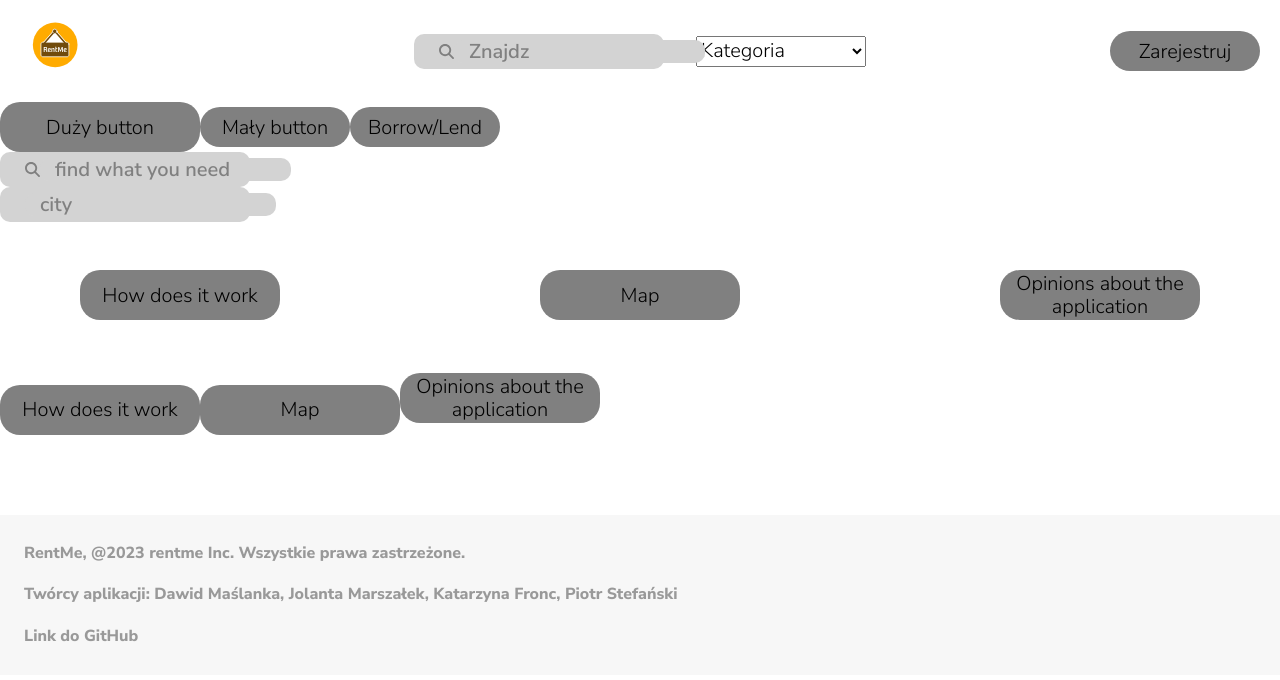
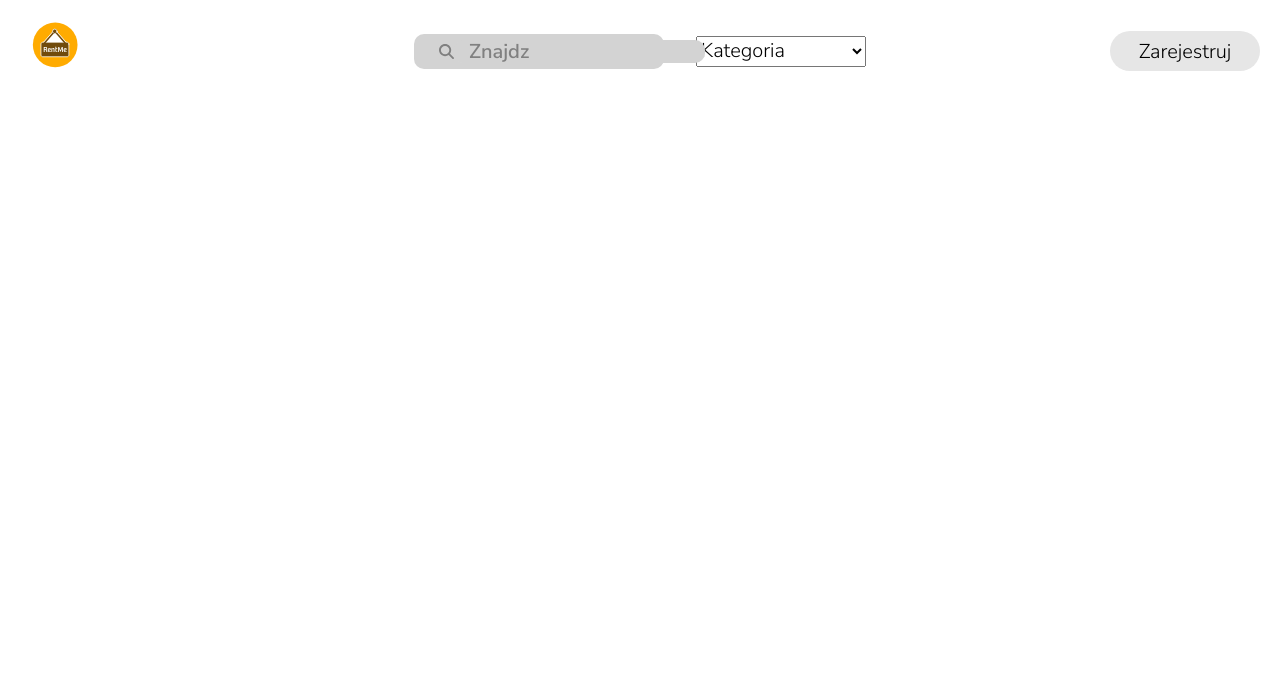
Before and after one commit to infoshareacademy/jfdzr9-team-ArchITects-of-the-safe-Universe, a React (Vite) app: page / in a window 1280 px wide. Shown: the top 680 px of the page. Built offline with nearby package versions, Linux system fonts and the light colour scheme.

Commit message:
Routing was prepared

```diff
--- a/package.json
+++ b/package.json
@@ -29,7 +29,7 @@
     "@testing-library/react": "^14.0.0",
     "@types/jest": "^29.5.0",
     "@types/node": "^18.15.3",
-    "@types/react": "^18.0.28",
+    "@types/react": "^18.0.29",
     "@types/react-dom": "^18.0.11",
     "@types/styled-components": "^5.1.26",
     "@typescript-eslint/eslint-plugin": "^5.55.0",
--- a/src/App.tsx
+++ b/src/App.tsx
@@ -1,35 +1,31 @@
 import GlobalStyle from "../theme/globalStyles";
-import { ButtonM, ButtonS } from "./components/Buttons/Button.styled";
-import { SmallButton } from "./components/Buttons/SmallButton.component";
-import { Input } from "./components/Input/Input.component";
-import SearchIcon from "./assets/magnifying-glass-solid.svg";
-import BottomNavigation from "./components/BottomNavigation/BottomNavigation.components";
-import { Footer } from "./Footer/Footer.styled";
+// import { Footer } from "./Footer/Footer.component.styled";
+import { BrowserRouter, Routes } from "react-router-dom";
 import Header from "./components/Header/Header";
+// import { MainPage } from "./pages/MainPage";
+
 function App() {
   return (
     <>
       <GlobalStyle />
-      <Header />
-      <ButtonM>Duży button</ButtonM>
-      <ButtonS>Mały button</ButtonS>
-      {/* button zmieniający kolor w zależności który jest aktywny. Biała ramka powinna zniknąć jak będą podłączone style globalne */}
-      <SmallButton>Borrow/Lend</SmallButton>
-      <Input icon={SearchIcon} placeholder="find what you need"></Input>
-      <Input placeholder="city"></Input>
-      <BottomNavigation howWork={"howWork"} map={"map"} opinion={"opinion"} />
-      <Footer>
-        <div>
-          <h4>RentMe, @2023 rentme Inc. Wszystkie prawa zastrzeżone.</h4>
-        </div>
-        <div>
-          <h4>Twórcy aplikacji: Dawid Maślanka, Jolanta Marszałek, Katarzyna Fronc, Piotr Stefański</h4>
-        </div>
-        <div>
-          <h4>Link do GitHub</h4>
-        </div>
-      </Footer>
+      <BrowserRouter>
+        <Header />
+        <Routes>
+          {/* <Route path="/" element={<MainPage />} /> */}
+          {/* <Route path="/:howDoestItWork" element={<HowDoesItWork />} /> */}
+          {/* <Route path="/:howDoestItWork/borrow" element={<Borrow />} /> */}
+          {/* <Route path="/:howDoestItWork/lend" element={<Lend />} /> */}
+          {/* <Route path="account" element={<SignInPage />} /> */}
+          {/* <Route path="account/register" element={<RegisterPage />} /> */}
+          {/* <Route path="productPage" element={<ProductPage />} /> */}
+          {/* <Route path="addProductPage" element={<AddProductPage />} /> */}
+          {/* <Route path="opinions" element={<OpinionsPage />} /> */}
+          {/* <Route path="*" element={<Navigate to="not-found" replace={true} />} /> */}
+        </Routes>
+        {/* </Footer> */}
+      </BrowserRouter>
     </>
   );
 }
+
 export default App;
--- a/src/SignInButton/SignInButton.tsx
+++ b/src/SignInButton/SignInButton.tsx
@@ -5,13 +5,10 @@ interface SignInButtonProps {
   children?: string;
 }
 
-// kolory buttonów będą podmienione po podłączeniu styli globalnych
-
 export const SignInButton = ({ children }: SignInButtonProps) => {
-  const [color, setColor] = useState("grey");
+  const [color, setColor] = useState("var(--color-light-grey)");
   const handleClick = () => {
-    setColor(color === "grey" ? "orange" : "grey");
-    // setColor(color === "var(--color-light-grey)" ? "var(--color-orange)" : "var(--color-light-grey)");
+    setColor(color === "var(--color-light-grey)" ? "var(--color-orange)" : "var(--color-light-grey)");
   };
   return (
     <ButtonS style={{ background: color }} onClick={handleClick}>
```
Also changed, not shown: 1 other file (tests, documents, lock files or other folders).
